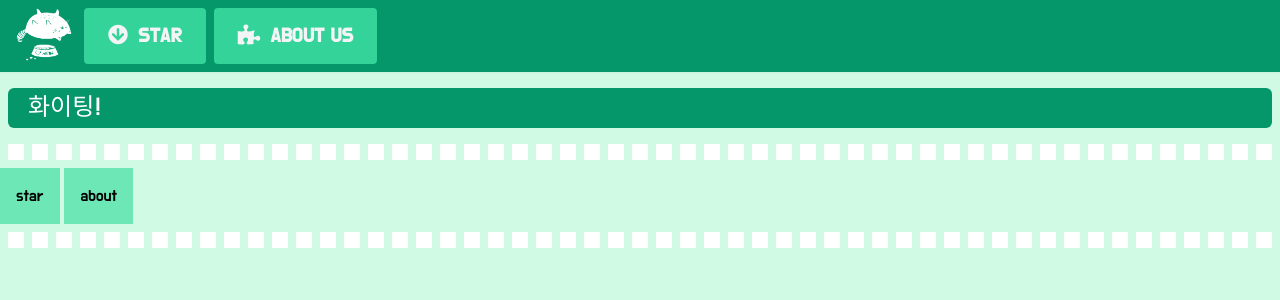
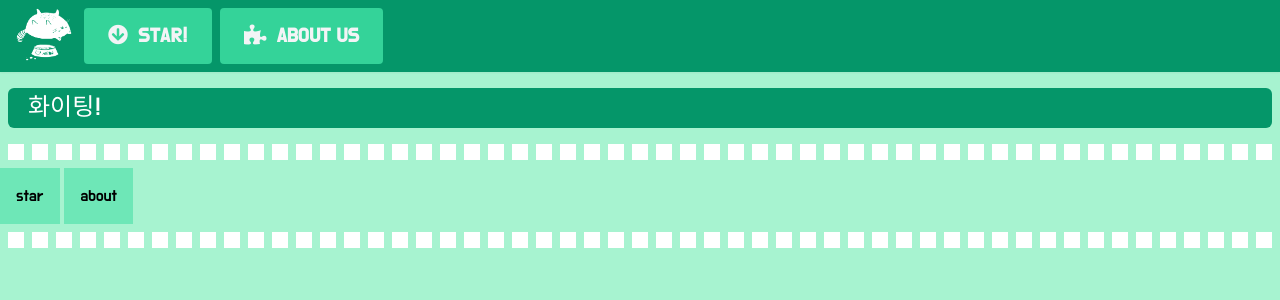
Before and after one commit to pre13th/start, a Flask app: template templates/index.html in a window 1280 px wide. Shown: the top 300 px of the page. Run offline with Flask 2, Linux system fonts and the light colour scheme; the template is opened without the code that fills it, so the values that code supplies are empty.

Commit message:
시험커밋

```diff
--- a/templates/index.html
+++ b/templates/index.html
@@ -49,7 +49,7 @@
 </style>
 
 
-<body class="bg-green-100 overflow-x-hidden">
+<body class="bg-green-200 overflow-x-hidden">
 
 <!-- 이렇게 바디와 메인 사이에 있는 헤더태그를 접어서 복사해서 이동! -->
 <header class="sticky top-0 z-50 bg-green-600 shadow-sm" x-data="{ open: false }">
@@ -65,7 +65,7 @@
 
 <div class="flex">
       <button class="bg-green-400 hover:bg-green-300 font-bold uppercase px-4 xl:px-6 py-2 xl:py-3 rounded flex-shrink-1 flex items-center" x-on:click="open = ! open" onclick="star();">
-        <span class="text-xl text-gray-100"><i class="fa fa-arrow-circle-down mr-1" aria-hidden="true"></i> star</span>
+        <span class="text-xl text-gray-100"><i class="fa fa-arrow-circle-down mr-1" aria-hidden="true"></i> star!</span>
       </button>
 
        <button class="bg-green-400 hover:bg-green-300 font-bold uppercase px-4 xl:px-6 py-2 xl:py-3 rounded flex-shrink-1 flex items-center ml-2">
```
